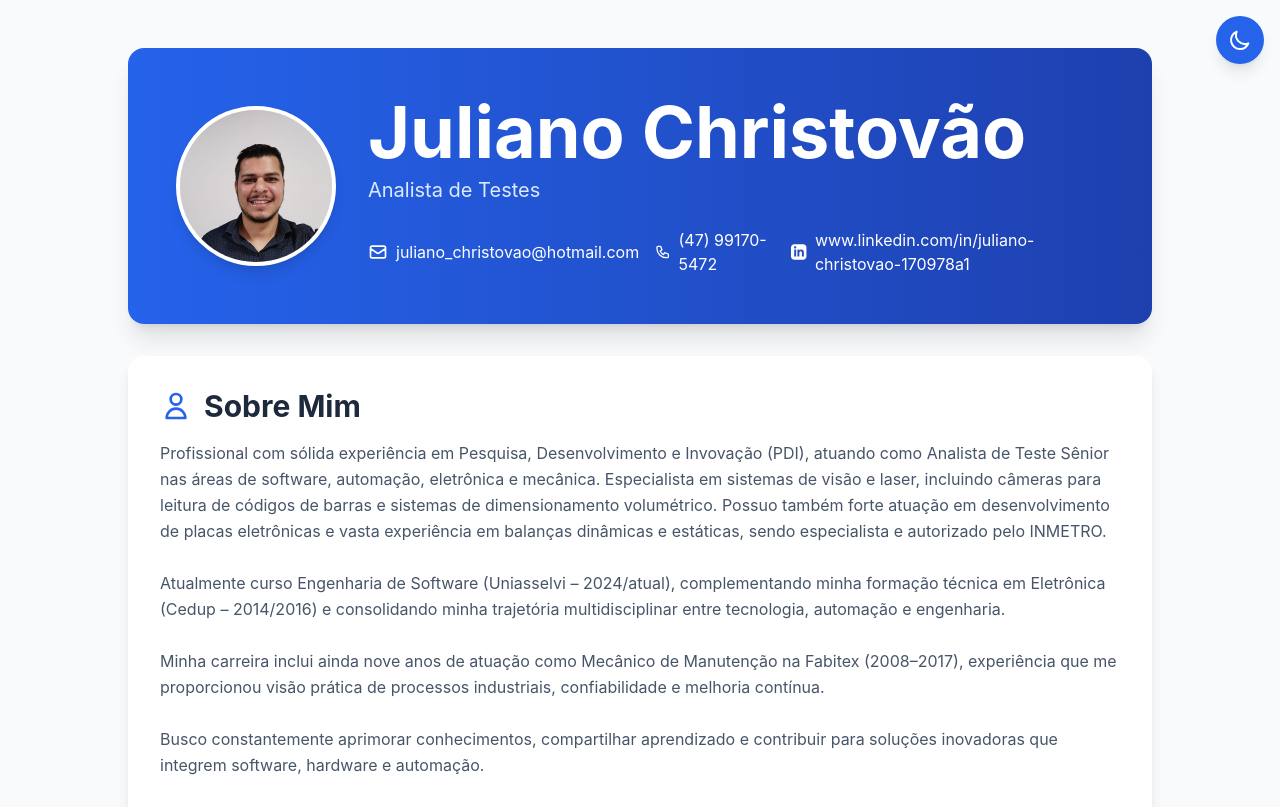
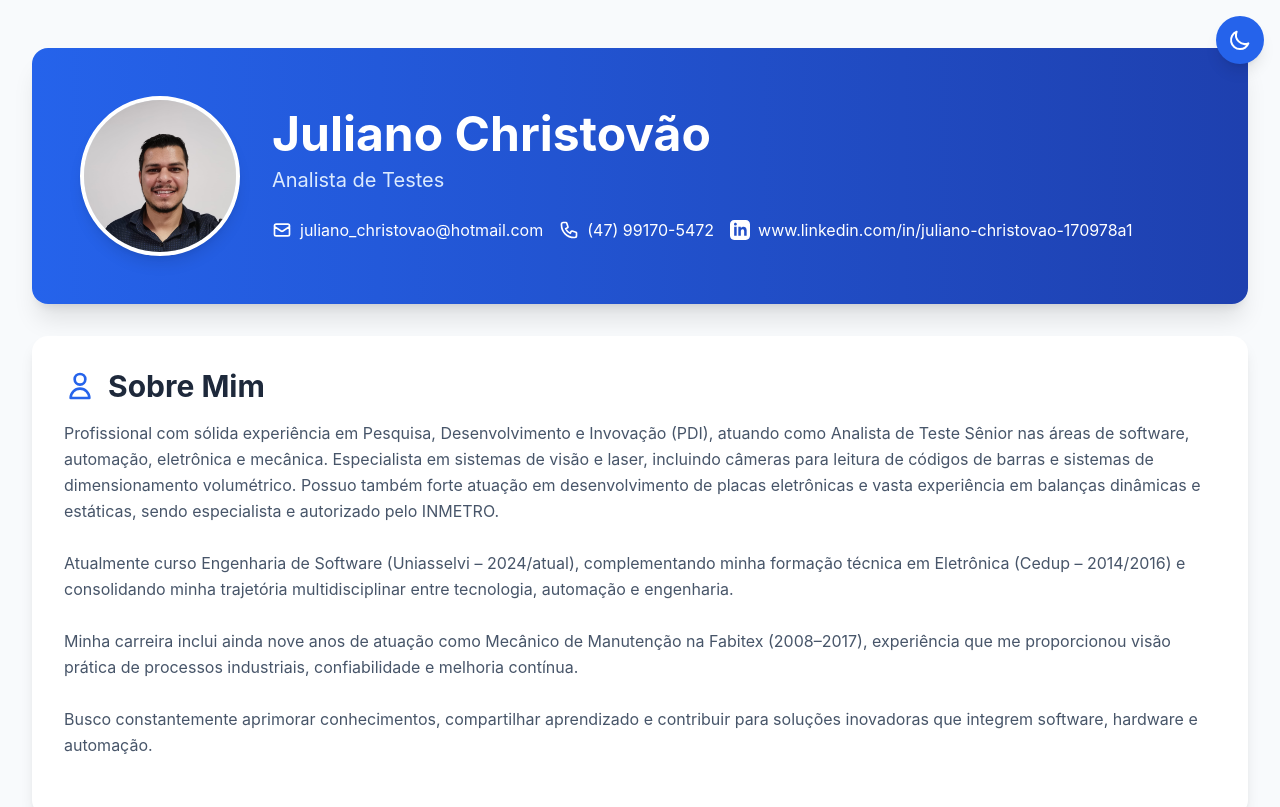
Before and after one commit to JulianoChristovao/julianochristovao.github.io, a plain HTML site: page index.html in a window 1280 px wide. Shown: the top 807 px of the page. Drawn offline with nearby package versions, Linux system fonts and the light colour scheme.

Commit message:
Update index.html

```diff
--- a/index.html
+++ b/index.html
@@ -42,7 +42,7 @@
     </button>
 
     <div class="min-h-screen py-12 px-4 sm:px-6 lg:px-8">
-        <div class="max-w-5xl mx-auto">
+        <div class="max-w-7xl mx-auto">
             <!-- Header Card -->
             <div class="bg-white dark:bg-slate-800 rounded-2xl shadow-xl overflow-hidden mb-8 transform transition-all duration-300 hover:shadow-2xl">
                 <div class="bg-gradient-to-r from-blue-600 to-blue-800 dark:from-blue-700 dark:to-blue-900 px-8 py-12 sm:px-12">
@@ -54,7 +54,7 @@
 
                         <!-- Informações Principais -->
                         <div class="flex-1 text-center sm:text-left">
-                            <h1 class="text-4xl sm:text-7xl font-bold text-white mb-2">Juliano Christovão</h1>
+                            <h1 class="text-4xl sm:text-5xl font-bold text-white mb-2">Juliano Christovão</h1>
                             <p class="text-xl text-blue-100 mb-6">Analista de Testes</p>
 
                             <!-- Contatos -->
```
